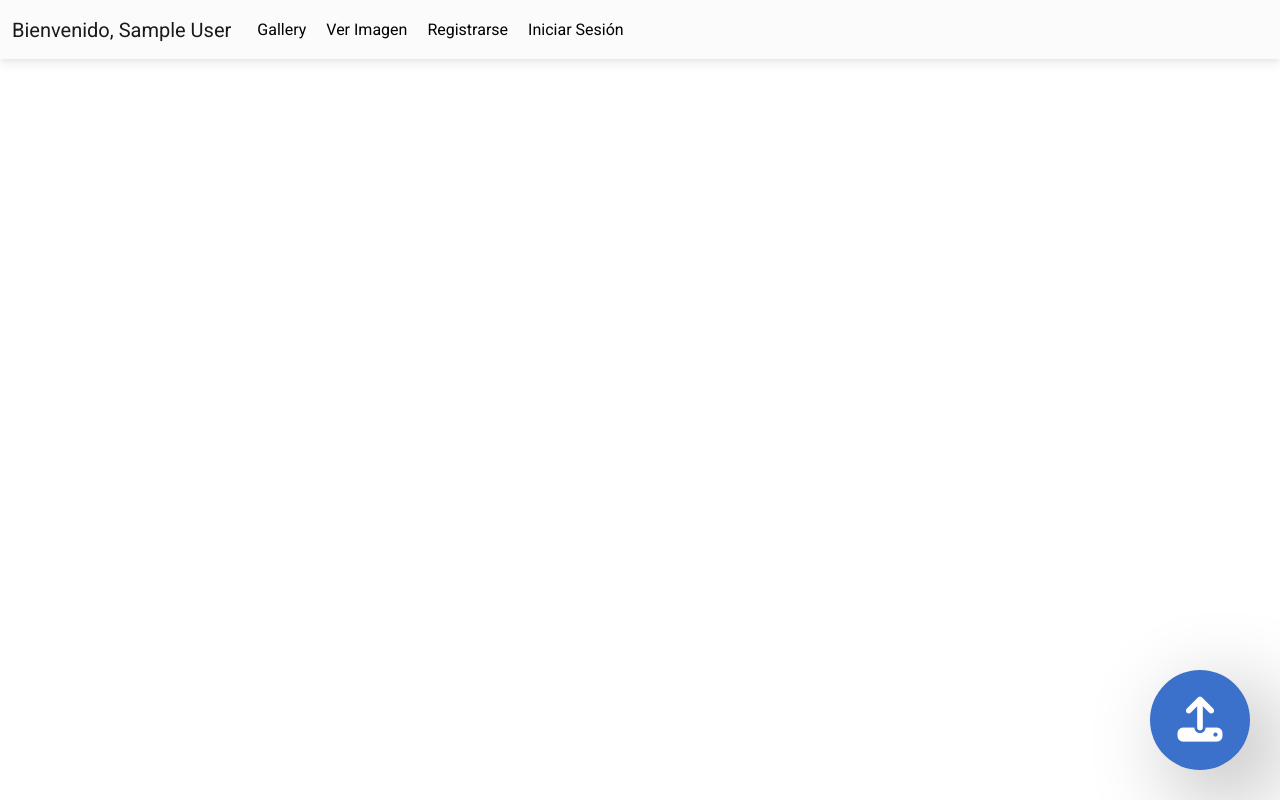
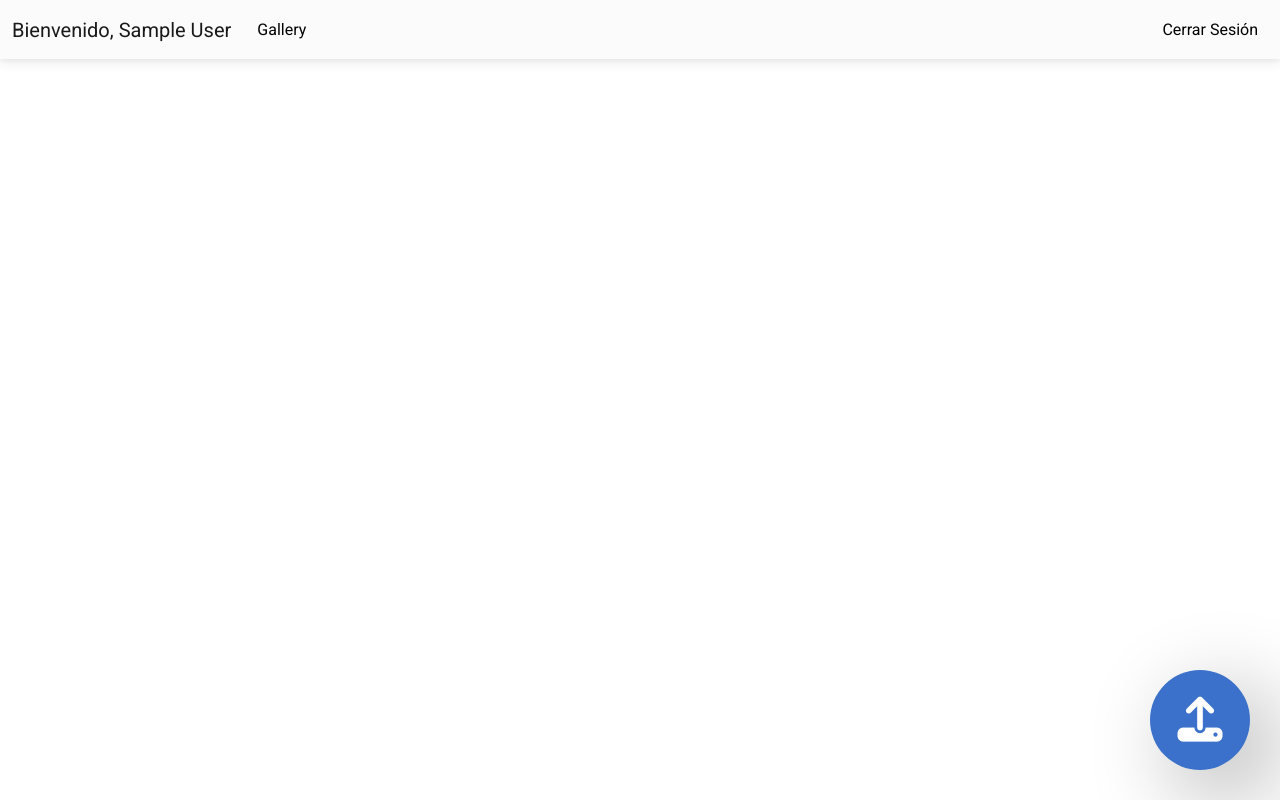
Before and after one commit to francobalich/ImageGallery, a React (Vite) app: page / in a window 1280 px wide. Built offline with nearby package versions, Linux system fonts and the light colour scheme; no server answers; sample sign-in values are in the browser's storage.

Commit message:
Feat: Add logout btn

```diff
--- a/src/components/Menu.jsx
+++ b/src/components/Menu.jsx
@@ -5,9 +5,11 @@ import { useAuthStore } from '../hooks/useAuthStore';
 
 //TODO: Agregar cerrar sesión en clase 6
 export const Menu = () => {
-  const { user } = useAuthStore()
+  const { user, startLogout } = useAuthStore()
   const [showNavSecond, setShowNavSecond] = useState(false);
-
+  const onLogout = () => {
+    startLogout()
+  }
   return (
     <MDBNavbar expand='lg' light bgColor='light'>
       <MDBContainer fluid>
@@ -24,15 +26,9 @@ export const Menu = () => {
             <Link className='menu__link' to='/'>
               Gallery
             </Link>
-            <Link className='menu__link' to='/image'>
-              Ver Imagen
-            </Link>
-            <Link className='menu__link' to='/auth/register'>
-              Registrarse
-            </Link>
-            <Link className='menu__link' to='/auth/login'>
-              Iniciar Sesión
-            </Link>
+            <a className='menu__link menu__linkEnd' onClick={onLogout}>
+              Cerrar Sesión
+            </a>
           </MDBNavbarNav>
         </MDBCollapse>
       </MDBContainer>
--- a/src/styles/index.css
+++ b/src/styles/index.css
@@ -44,6 +44,9 @@
   padding: 10px;
   text-align: center;
 }
+.menu__linkEnd{
+  margin-left: auto;
+}
 .login__inputTitle {
   font-weight: bold;
   font-size: 20px;
```
